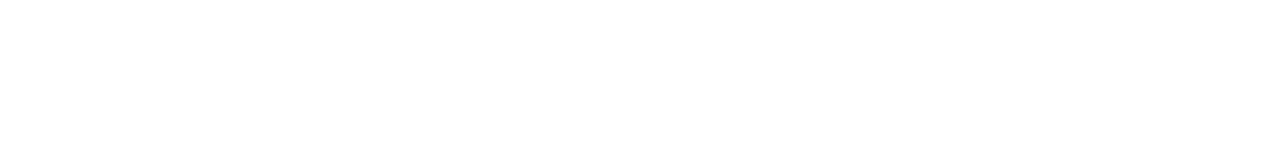
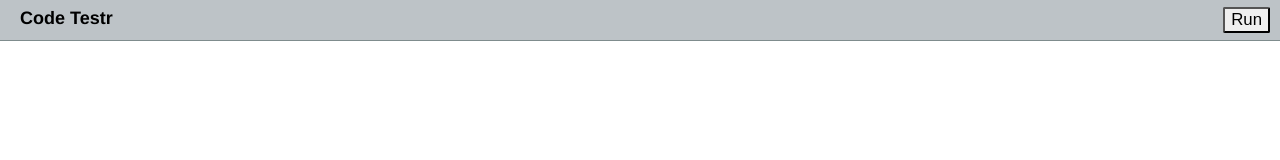
Before and after one commit to jgypsygrrl/CodeTestr, a plain HTML site: page index.html in a window 1280 px wide. Drawn offline with nearby package versions, Linux system fonts and the light colour scheme.

Commit message:
Menu tool bar, css, logo added

```diff
--- a/index.html
+++ b/index.html
@@ -1,10 +1,70 @@
 <!DOCTYPE html>
 <html lang="en">
 <head>
+  <title>Code Testr</title>
+
   <meta charset="UTF-8">
-  <title>Code Testr</title>
+  <meta http-equiv="Content-type" content="text/html; charset=utf-8" />
+  <meta name="viewport" content="width=device-width, initial-scale=1" />
+
+  <script src="https://ajax.googleapis.com/ajax/libs/jquery/1.11.3/jquery.min.js"></script>
+
+  <style>
+
+    body{
+      margin:0;
+      padding:0;
+      font-family: "HelveticaNeue-Light", "Helvetica Neue Light", "Helvetica Neue", Helvetica, Arial, "Lucida Grande", sans-serif;
+      font-weight: 300;
+    }
+
+    #menuBar{
+      width:100%;
+      height:40px;
+      background-color: #bdc3c7;
+      border-bottom:1px solid #7f8c8d;
+    }
+
+    #logo{
+      padding: 8px 0 0 20px;
+      font-weight: bold;
+      font-size:18px;
+      float:left;
+    }
+
+    #buttonDiv{
+      float:right;
+      padding: 7px 10px 0 0;
+    }
+
+    #runButton{
+      font-size:105%;
+      border-radius:2px 2px 2px 2px;
+    }
+
+  </style>
+
 </head>
 <body>
 
+  <div id="wrapper">
+
+    <div id="menuBar">
+
+      <div id="logo">
+        Code Testr
+      </div>
+
+      <div id="buttonDiv">
+        <button id="runButton">Run</button>
+      </div>
+
+
+
+
+    </div>
+
+  </div>
+
 </body>
 </html>
```
